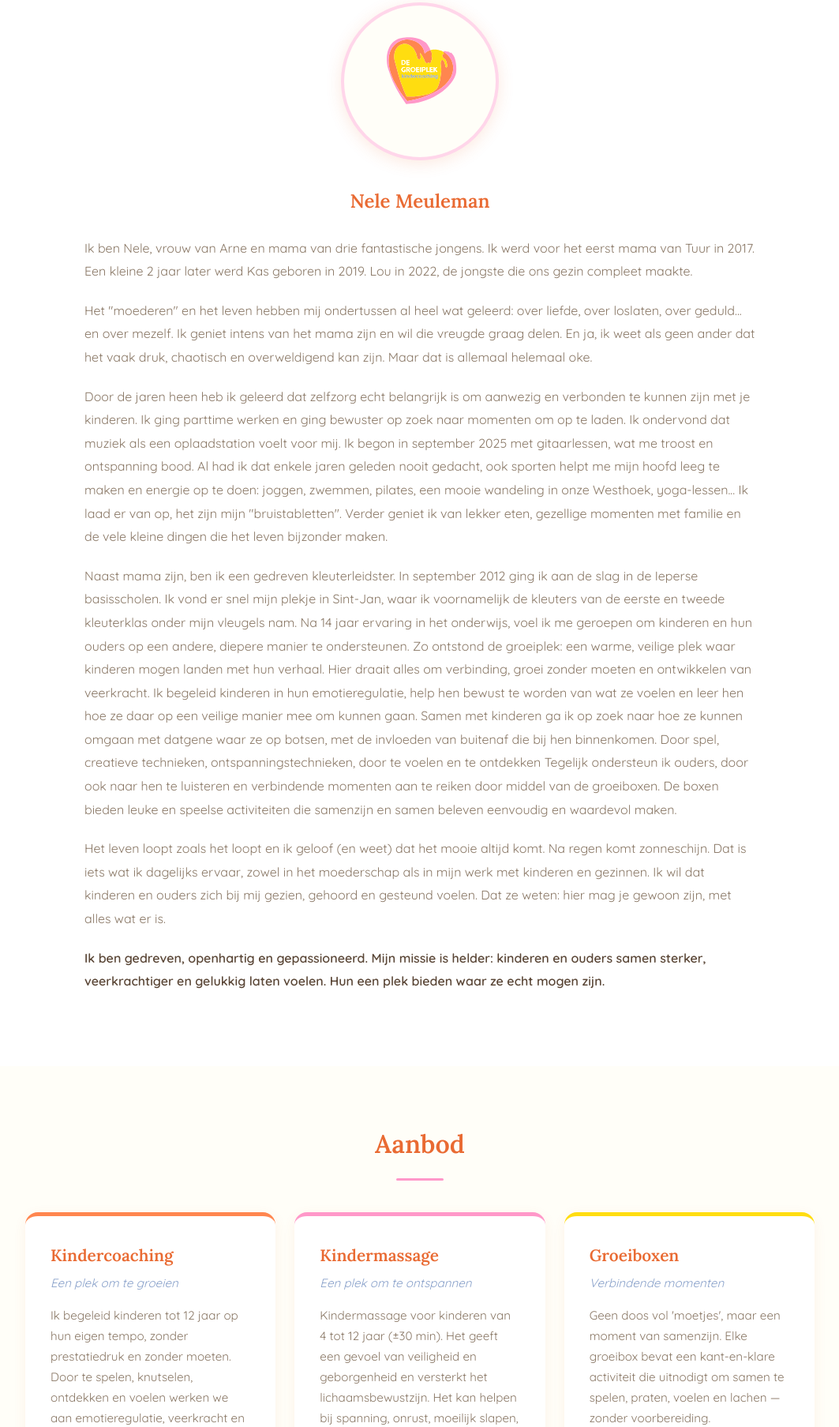
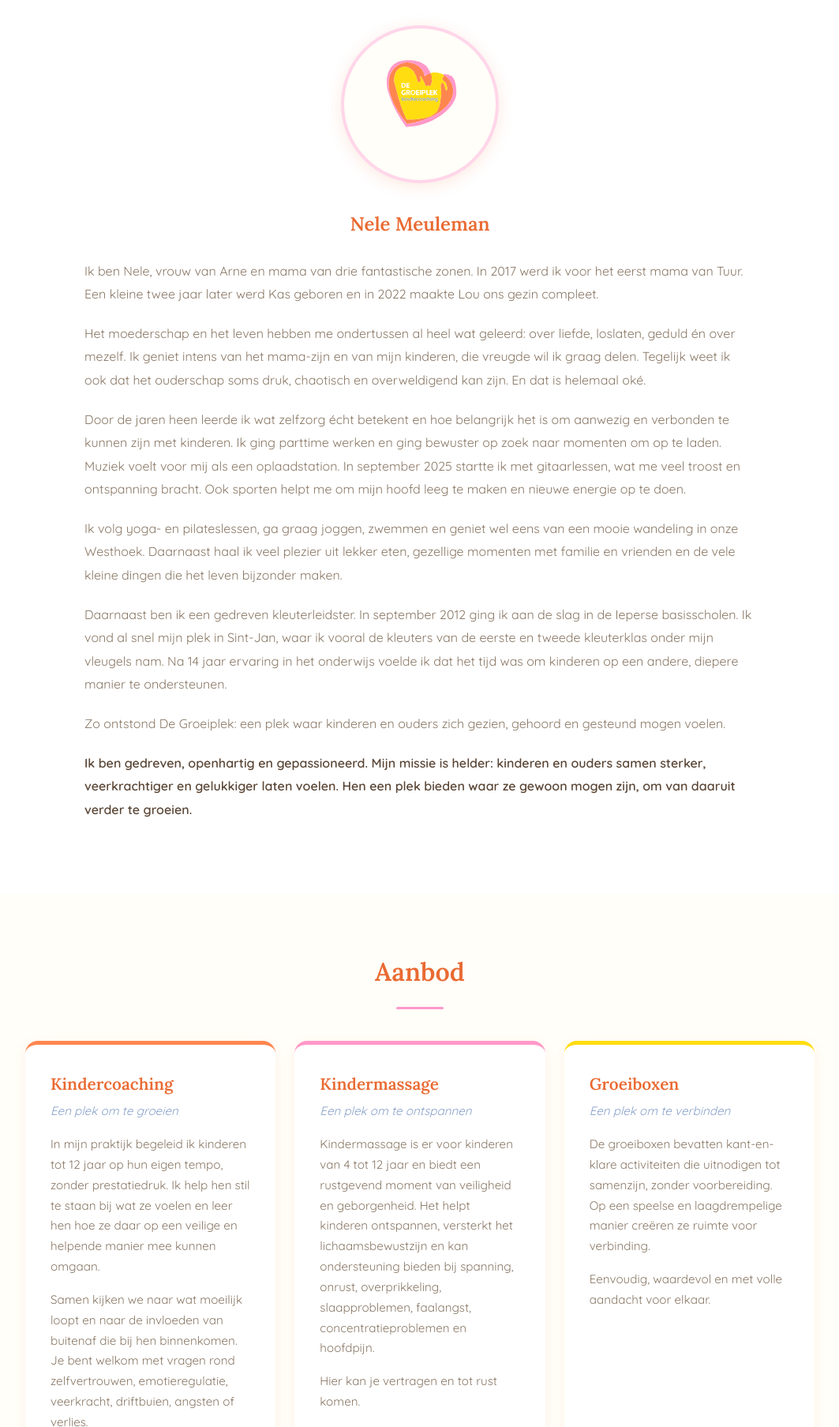
Before and after one commit to vdv-arne/de-groeiplek, a plain HTML site: page index.html in a window 1280 px wide. Shown: the part 993-2800 px from the top of the page at 79% size, without its empty margins (108-1171 px from the left). Drawn offline with Linux system fonts and the light colour scheme.

Commit message:
changed texts and mail

```diff
--- a/index.html
+++ b/index.html
@@ -33,11 +33,13 @@
 <!-- Hero -->
 <section class="hero" id="welkom">
     <div class="hero-inner">
-        <h1>Welkom bij de groeiplek</h1>
-        <p>Ik ben Nele Meuleman, kleuterleidster in hart en nieren. Ik start deze kindercoachpraktijk vanuit mijn passie voor kinderen.</p>
-        <p>Bij De Groeiplek draait alles om verbinding en groei zonder moeten. Ik begeleid kinderen in het herkennen en omgaan met hun emoties, zodat ze sterker, veerkrachtiger en zelfbewuster worden.
-		Ik ben er voor kinderen die een extra duwtje in de rug nodig hebben om verder te groeien. Samen met de kinderen ga ik op zoek naar een oplossing voor het probleem waarop hij/ zij botsen.</p>
-        <p>Mijn doel is een warme, veilige plek te creëren waar kinderen mogen landen met hun verhaal. Een plek waar je gewoon mag zijn, met alles wat er is. Waar groei, vertrouwen en plezier hand in hand gaan.</p>
+        <h1>Welkom</h1>
+        <p>Ik ben Nele Meuleman, kleuterleidster, mama van drie en kindercoach in hart en nieren. Ik start deze kindercoachpraktijk vanuit mijn passie voor kinderen.</p>
+        <p>Bij De Groeiplek draait alles om verbinding en groei zonder moeten. </p>
+        <p>Ik begeleid kinderen in het herkennen en omgaan met hun emoties, zodat ze sterker, veerkrachtiger en zelfbewuster worden.</p>
+		<p>Ik ben er voor kinderen die een extra duwtje in de rug nodig hebben om verder te groeien. Samen gaan we op zoek naar wat kan helpen bij het probleem waar zij op botsen.</p>
+		<p>Mijn doel is een warme, veilige plek te creëren waar kinderen mogen landen met hun verhaal.</p>
+		<p>Een plek waar je gewoon mag zijn, met alles wat er is.</p>
         <p class="tagline">Kom maar, je mag hier zijn.</p>
         <a href="index.html#contact" class="btn">Neem contact op</a>
     </div>
@@ -51,14 +53,13 @@
         <img src="DeGroeiplek.svg" alt="De Groeiplek — Nele Meuleman" class="over-mij-photo">
         <p class="over-mij-name">Nele Meuleman</p>
         <div class="over-mij-text">
-            <p>Ik ben Nele, vrouw van Arne en mama van drie fantastische jongens. Ik werd voor het eerst mama van Tuur in 2017. Een kleine 2 jaar later werd Kas geboren in 2019. Lou in 2022, de jongste die ons gezin compleet maakte.</p>
-            <p>Het "moederen" en het leven hebben mij ondertussen al heel wat geleerd: over liefde, over loslaten, over geduld... en over mezelf. Ik geniet intens van het mama zijn en wil die vreugde graag delen. En ja, ik weet als geen ander dat het vaak druk, chaotisch en overweldigend kan zijn. Maar dat is allemaal helemaal oke.</p>
-            <p>Door de jaren heen heb ik geleerd dat zelfzorg echt belangrijk is om aanwezig en verbonden te kunnen zijn met je kinderen. Ik ging parttime werken en ging bewuster op zoek naar momenten om op te laden. Ik ondervond dat muziek als een oplaadstation voelt voor mij. Ik begon in september 2025 met gitaarlessen, wat me troost en ontspanning bood. Al had ik dat enkele jaren geleden nooit gedacht, ook sporten helpt me mijn hoofd leeg te maken en energie op te doen: joggen, zwemmen, pilates, een mooie wandeling in onze Westhoek, yoga-lessen... Ik laad er van op, het zijn mijn "bruistabletten". Verder geniet ik van lekker eten, gezellige momenten met familie en de vele kleine dingen die het leven bijzonder maken.</p>
-            <p>Naast mama zijn, ben ik een gedreven kleuterleidster. In september 2012 ging ik aan de slag in de Ieperse basisscholen. Ik vond er snel mijn plekje in Sint-Jan, waar ik voornamelijk de kleuters van de eerste en tweede kleuterklas onder mijn vleugels nam. Na 14 jaar ervaring in het onderwijs, voel ik me geroepen om kinderen en hun ouders op een andere, diepere manier te ondersteunen. Zo ontstond de groeiplek: een warme, veilige plek waar kinderen mogen landen met hun verhaal. Hier draait alles om verbinding, groei zonder moeten en ontwikkelen van veerkracht. Ik begeleid kinderen in hun emotieregulatie, help hen bewust te worden van wat ze voelen en leer hen hoe ze daar op een veilige manier mee om kunnen gaan.
-			Samen met kinderen ga ik op zoek naar hoe ze kunnen omgaan met datgene waar ze op botsen, met de invloeden van buitenaf die bij hen binnenkomen. Door spel, creatieve technieken, ontspanningstechnieken, door te voelen en te ontdekken
-			Tegelijk ondersteun ik ouders, door ook naar hen te luisteren en verbindende momenten aan te reiken door middel van de groeiboxen. De boxen bieden leuke en speelse activiteiten die samenzijn en samen beleven eenvoudig en waardevol maken.</p>
-            <p>Het leven loopt zoals het loopt en ik geloof (en weet) dat het mooie altijd komt. Na regen komt zonneschijn. Dat is iets wat ik dagelijks ervaar, zowel in het moederschap als in mijn werk met kinderen en gezinnen. Ik wil dat kinderen en ouders zich bij mij gezien, gehoord en gesteund voelen. Dat ze weten: hier mag je gewoon zijn, met alles wat er is.</p>
-            <p>Ik ben gedreven, openhartig en gepassioneerd. Mijn missie is helder: kinderen en ouders samen sterker, veerkrachtiger en gelukkig laten voelen. Hun een plek bieden waar ze echt mogen zijn.</p>
+            <p>Ik ben Nele, vrouw van Arne en mama van drie fantastische zonen. In 2017 werd ik voor het eerst mama van Tuur. Een kleine twee jaar later werd Kas geboren en in 2022 maakte Lou ons gezin compleet.</p>
+			<p>Het moederschap en het leven hebben me ondertussen al heel wat geleerd: over liefde, loslaten, geduld én over mezelf. Ik geniet intens van het mama-zijn en van mijn kinderen, die vreugde wil ik graag delen. Tegelijk weet ik ook dat het ouderschap soms druk, chaotisch en overweldigend kan zijn. En dat is helemaal oké.</p>
+			<p>Door de jaren heen leerde ik wat zelfzorg écht betekent en hoe belangrijk het is om aanwezig en verbonden te kunnen zijn met kinderen. Ik ging parttime werken en ging bewuster op zoek naar momenten om op te laden. Muziek voelt voor mij als een oplaadstation. In september 2025 startte ik met gitaarlessen, wat me veel troost en ontspanning bracht. Ook sporten helpt me om mijn hoofd leeg te maken en nieuwe energie op te doen.</p>
+			<p>Ik volg yoga- en pilateslessen, ga graag joggen, zwemmen en geniet wel eens van een mooie wandeling in onze Westhoek. Daarnaast haal ik veel plezier uit lekker eten, gezellige momenten met familie en vrienden en de vele kleine dingen die het leven bijzonder maken.</p>
+			<p>Daarnaast ben ik een gedreven kleuterleidster. In september 2012 ging ik aan de slag in de Ieperse basisscholen. Ik vond al snel mijn plek in Sint-Jan, waar ik vooral de kleuters van de eerste en tweede kleuterklas onder mijn vleugels nam. Na 14 jaar ervaring in het onderwijs voelde ik dat het tijd was om kinderen op een andere, diepere manier te ondersteunen.</p>
+			<p>Zo ontstond De Groeiplek: een plek waar kinderen en ouders zich gezien, gehoord en gesteund mogen voelen.</p>
+			<p>Ik ben gedreven, openhartig en gepassioneerd. Mijn missie is helder: kinderen en ouders samen sterker, veerkrachtiger en gelukkiger laten voelen. Hen een plek bieden waar ze gewoon mogen zijn, om van daaruit verder te groeien.</p>
         </div>
     </div>
 </section>
@@ -71,19 +72,23 @@
         <div class="aanbod-card">
             <h3>Kindercoaching</h3>
             <p class="card-sub">Een plek om te groeien</p>
-            <p>Ik begeleid kinderen tot 12 jaar op hun eigen tempo, zonder prestatiedruk en zonder moeten. Door te spelen, knutselen, ontdekken en voelen werken we aan emotieregulatie, veerkracht en zelfvertrouwen. Ook bij verlies, driftbuien of angsten ben je welkom.</p>
-            <a href="index.html#contact" class="btn">Maak een afspraak</a>
+            <p>In mijn praktijk begeleid ik kinderen tot 12 jaar op hun eigen tempo, zonder prestatiedruk. Ik help hen stil te staan bij wat ze voelen en leer hen hoe ze daar op een veilige en helpende manier mee kunnen omgaan.</p>
+			<p>Samen kijken we naar wat moeilijk loopt en naar de invloeden van buitenaf die bij hen binnenkomen. Je bent welkom met vragen rond zelfvertrouwen, emotieregulatie, veerkracht, driftbuien, angsten of verlies.</p>
+			<p>Via spel, creatieve werkvormen, ontspanning en lichaamsgerichte oefeningen mogen kinderen voelen, ontdekken en groeien.</p>
+			<a href="index.html#contact" class="btn">Maak een afspraak</a>
         </div>
         <div class="aanbod-card">
             <h3>Kindermassage</h3>
             <p class="card-sub">Een plek om te ontspannen</p>
-            <p>Kindermassage voor kinderen van 4 tot 12 jaar (±30 min). Het geeft een gevoel van veiligheid en geborgenheid en versterkt het lichaamsbewustzijn. Het kan helpen bij spanning, onrust, moeilijk slapen, overprikkeling, faalangst, concentratie of hoofdpijn.</p>
-            <a href="index.html#contact" class="btn">Maak een afspraak</a>
+            <p>Kindermassage is er voor kinderen van 4 tot 12 jaar en biedt een rustgevend moment van veiligheid en geborgenheid. Het helpt kinderen ontspannen, versterkt het lichaamsbewustzijn en kan ondersteuning bieden bij spanning, onrust, overprikkeling, slaapproblemen, faalangst, concentratieproblemen en hoofdpijn.</p>
+			<p>Hier kan je vertragen en tot rust komen.</p>
+			<a href="index.html#contact" class="btn">Maak een afspraak</a>
         </div>
         <div class="aanbod-card">
             <h3>Groeiboxen</h3>
-            <p class="card-sub">Verbindende momenten</p>
-            <p>Geen doos vol 'moetjes', maar een moment van samenzijn. Elke groeibox bevat een kant-en-klare activiteit die uitnodigt om samen te spelen, praten, voelen en lachen — zonder voorbereiding.</p>
+            <p class="card-sub">Een plek om te verbinden</p>
+            <p>De groeiboxen bevatten kant-en-klare activiteiten die uitnodigen tot samenzijn, zonder voorbereiding. Op een speelse en laagdrempelige manier creëren ze ruimte voor verbinding.</p>
+			<p>Eenvoudig, waardevol en met volle aandacht voor elkaar.</p>
             <a href="groeiboxen.html" class="btn">Bekijk de groeiboxen</a>
         </div>
     </div>
@@ -127,7 +132,7 @@
             </div>
             <div class="contact-detail">
                 <svg viewBox="0 0 24 24"><path d="M20 4H4c-1.1 0-1.99.9-1.99 2L2 18c0 1.1.9 2 2 2h16c1.1 0 2-.9 2-2V6c0-1.1-.9-2-2-2zm0 4l-8 5-8-5V6l8 5 8-5v2z"/></svg>
-                <a href="mailto:nele.meuleman@degroeiplek.be">nele.meuleman@degroeiplek.be</a>
+                <a href="mailto:nele@de-groeiplek.be">nele@de-groeiplek.be</a>
             </div>
         </div>
         <div class="contact-form-wrap">
@@ -156,7 +161,7 @@
 </section>
 
 <footer class="footer">
-    <p>&copy; 2026 De Groeiplek &mdash; Nele Meuleman &bull; <a href="mailto:nele.meuleman@degroeiplek.be">nele.meuleman@degroeiplek.be</a></p>
+    <p>&copy; 2026 De Groeiplek &mdash; Nele Meuleman &bull; <a href="mailto:nele@de-groeiplek.be">nele@de-groeiplek.be</a></p>
 </footer>
 
 <script src="script.js"></script>
```
